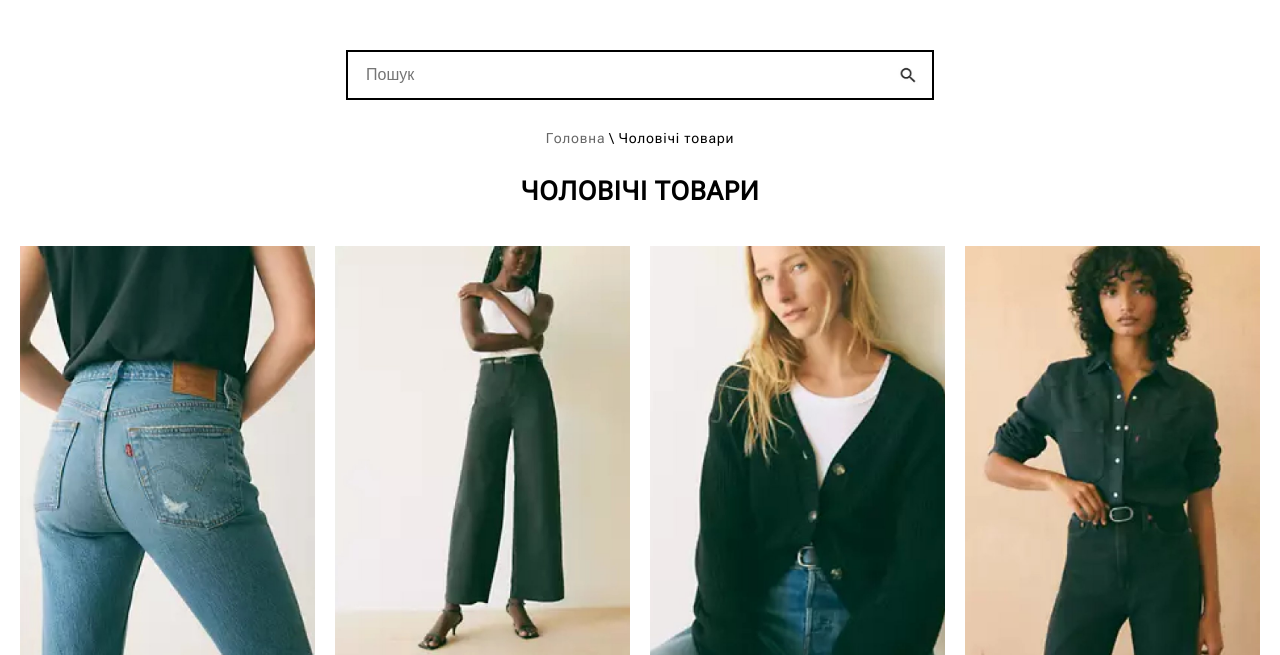
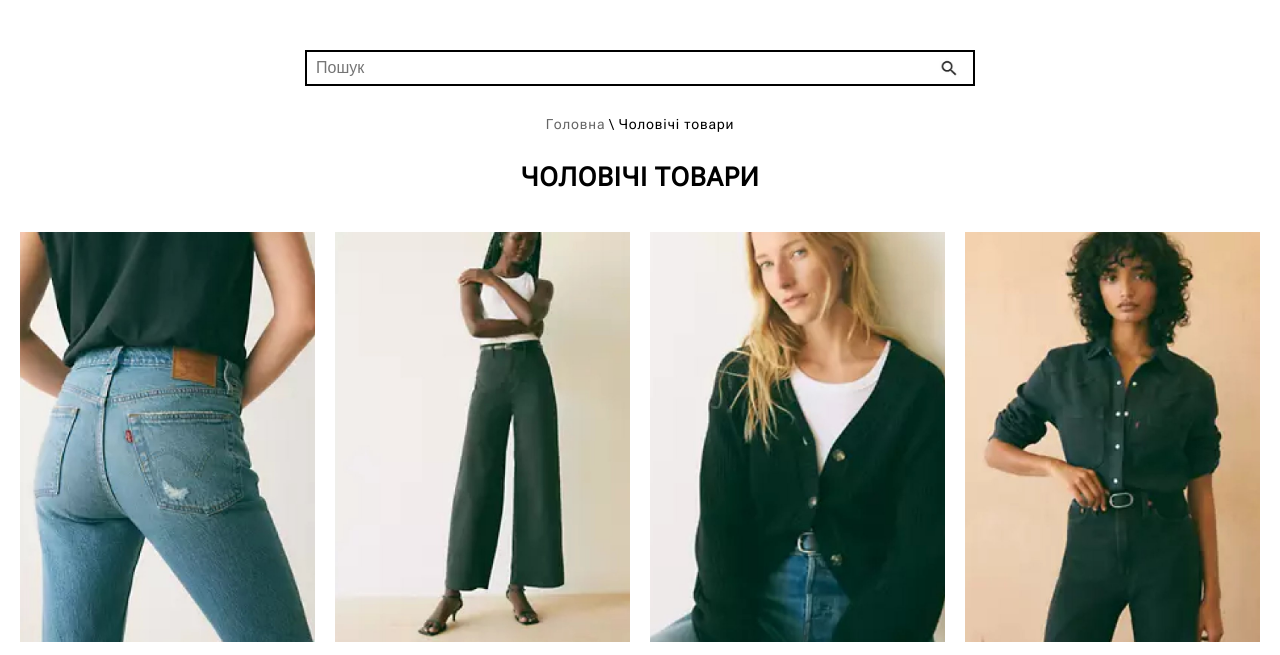
Before and after one commit to Asoss/WEARO, a Django app: page /men/ in a window 1280 px wide. Shown: the part 131-786 px from the top of the page. Run offline with Django 5.2, Linux system fonts and the light colour scheme; data comes from the database, SQL or seed files in the repository.

Commit message:
update filter.css

```diff
--- a/myproject/main/static/css/filters.css
+++ b/myproject/main/static/css/filters.css
@@ -204,9 +204,9 @@
 
 .search-bar input {
     border: none;
-    padding: 14px 18px;
+    padding: 7px 9px;
     outline: none;
-    width: 500px;
+    width: 600px;
     font-size: 16px;
 }
 
```
